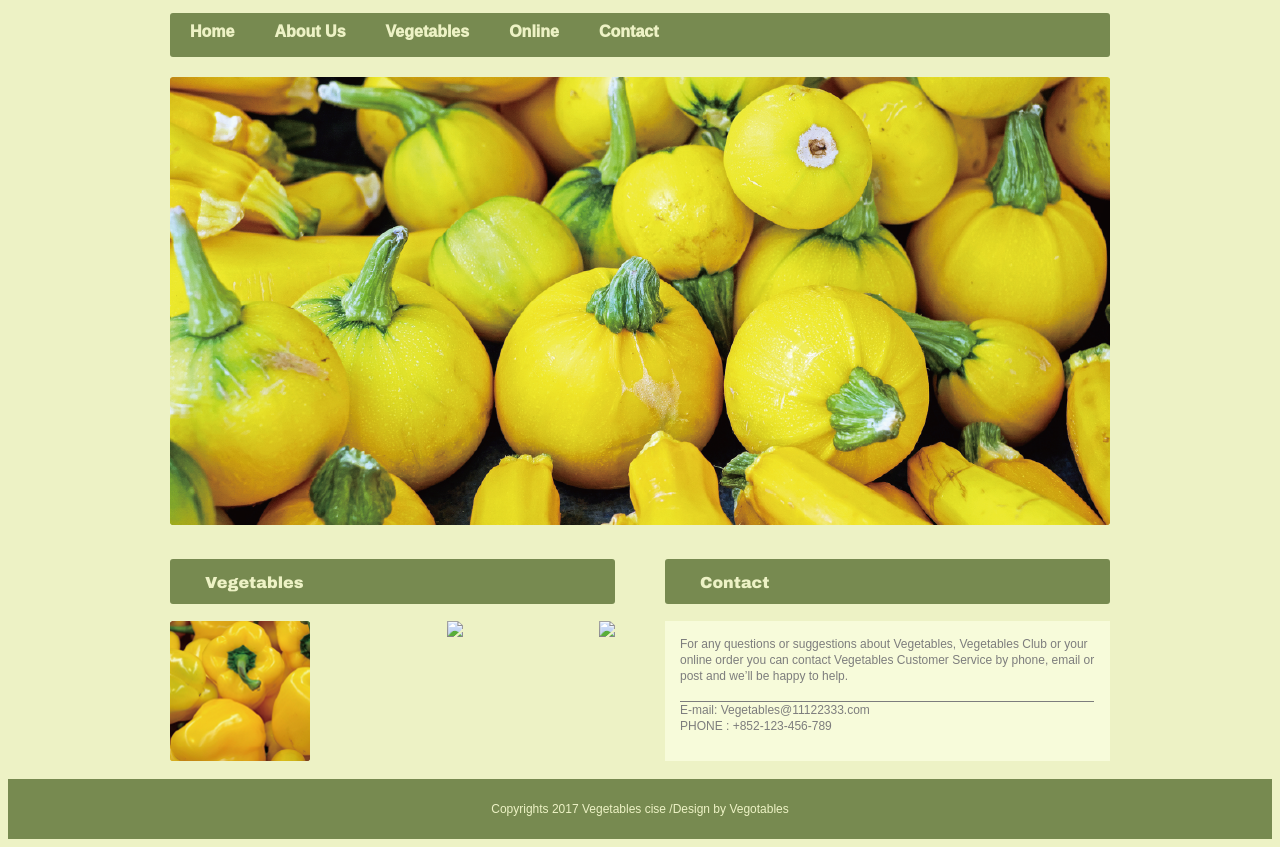
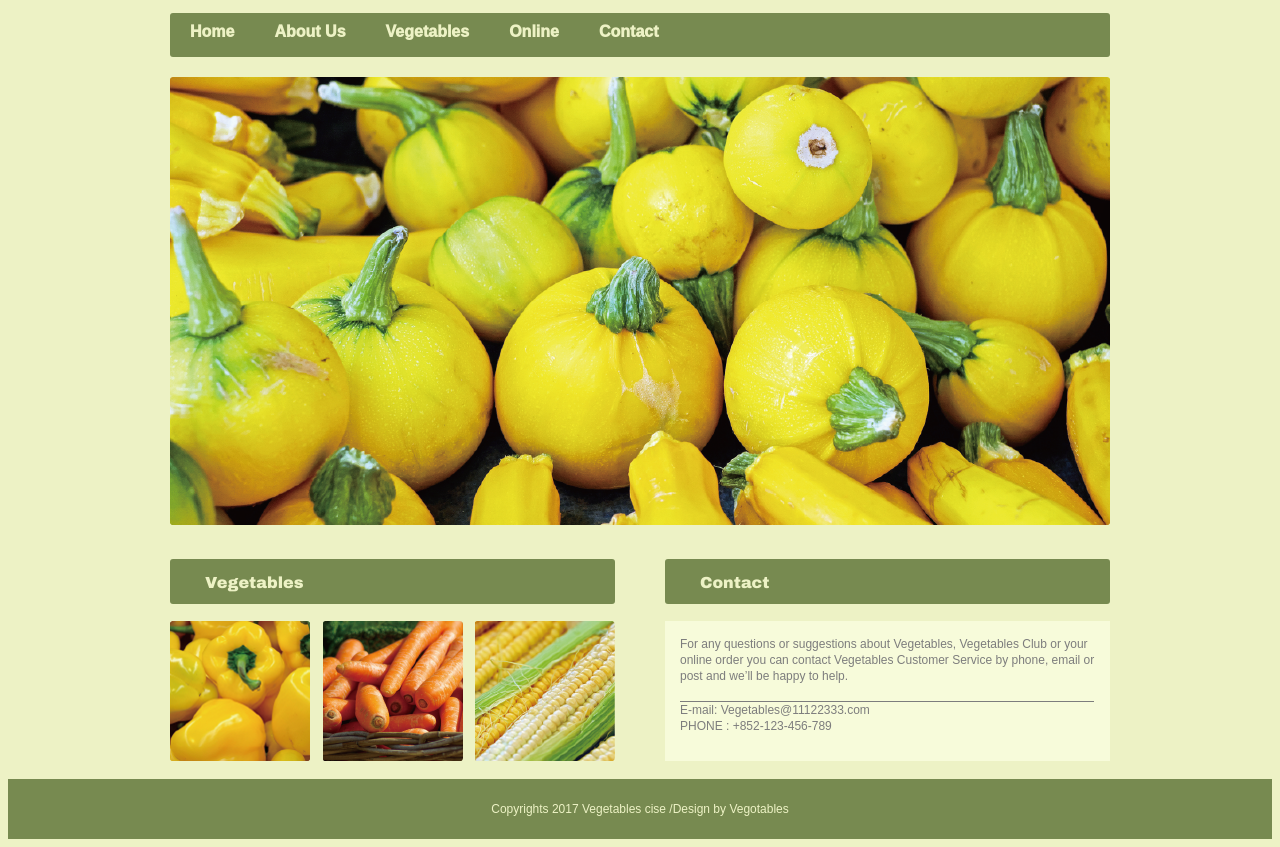
Before and after one commit to 111019027/vegetables, a plain HTML site: page index.html in a window 1280 px wide. Shown: the part 133-980 px from the top of the page. Drawn offline with Linux system fonts and the light colour scheme; the site is published under a folder, as on GitHub Pages, so addresses that start at the root find nothing.

Commit message:
Add files via upload

```diff
--- a/index.html
+++ b/index.html
@@ -65,8 +65,8 @@
                         <p>Vegetables</p>
                         <div class="img" >
                             <img src="img/img_vegetables_pepper.png" />
-                            <img src="/img/img_vegetables_carrot.png" />
-                            <img src="/img/img_vegetables_corn.png" />
+                            <img src="img/img_vegetables_carrot.png" />
+                            <img src="img/img_vegetables_corn.png" />
                         </div>
                     </aside>
                     <aside2 class="body-box">
```
